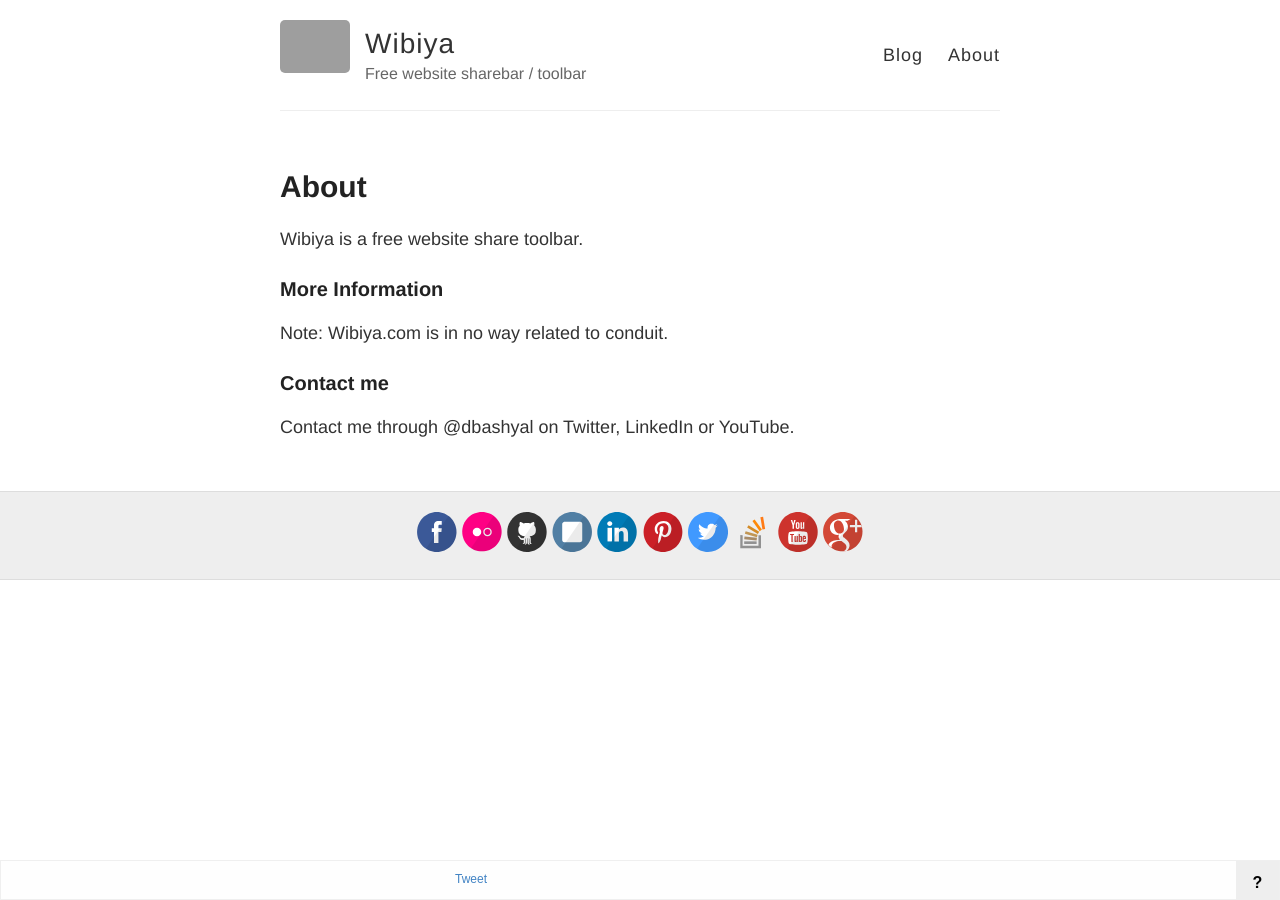
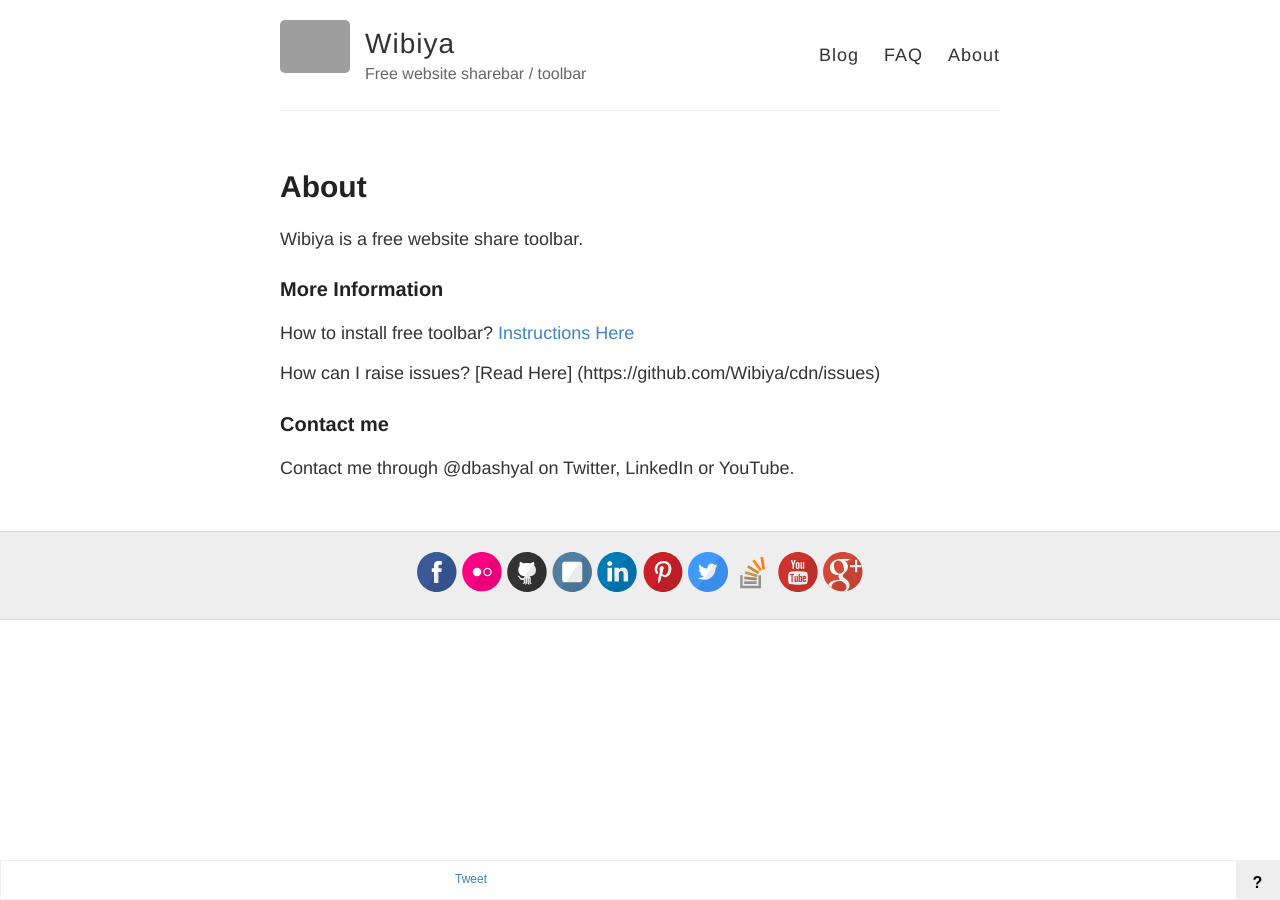
Before and after one commit to Wibiya/wibiya.github.io, a Jekyll site: the page built from about.md, in a window 1280 px wide. Built offline with Jekyll 4.4.1, drawn with Linux system fonts in a browser that asks for light colours; nearby versions of some CDN libraries; Markdown is read by kramdown in place of the engine named in the settings; comment, search, counter and statistics services are not loaded; grey boxes are pictures that could not be loaded.

Commit message:
added faq

```diff
--- a/_layouts/default.html
+++ b/_layouts/default.html
@@ -28,6 +28,7 @@
 
           <nav>
             <a href="{{ site.baseurl }}/">Blog</a>
+            <a href="{{ site.baseurl }}/faq">FAQ</a>
             <a href="{{ site.baseurl }}/about">About</a>
           </nav>
         </header>
--- a/about.md
+++ b/about.md
@@ -8,7 +8,9 @@
 
 ### More Information
 
-Note: Wibiya.com is in no way related to conduit.
+How to install free toolbar? [Instructions Here]({{ site.baseurl }}/install-wibiya-toolbar/)
+
+How can I raise issues? [Read Here] (https://github.com/Wibiya/cdn/issues)
 
 ### Contact me
 
```
Also changed, not shown: faq.md (added, +17 -0 lines), images/1px.png (added).
